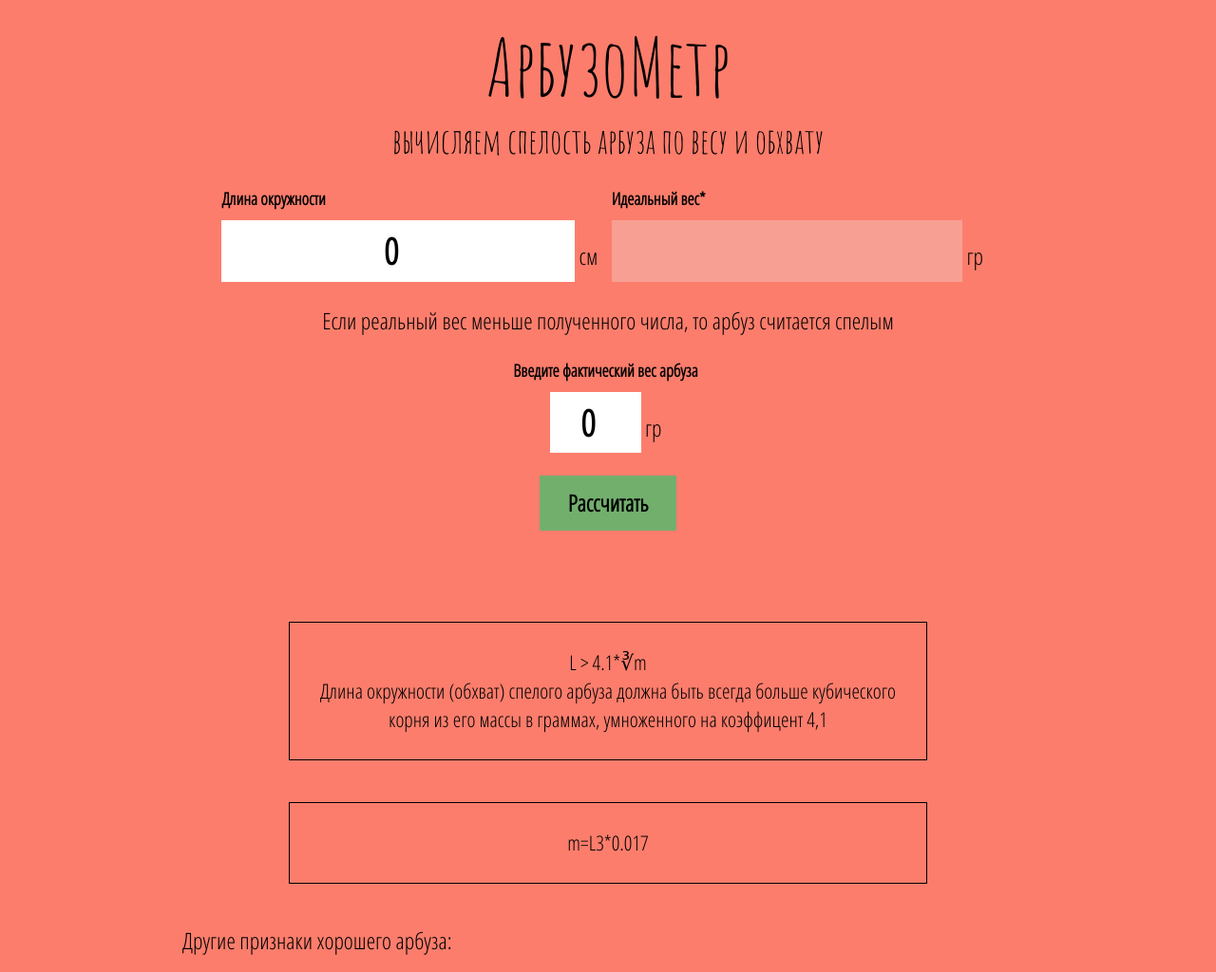
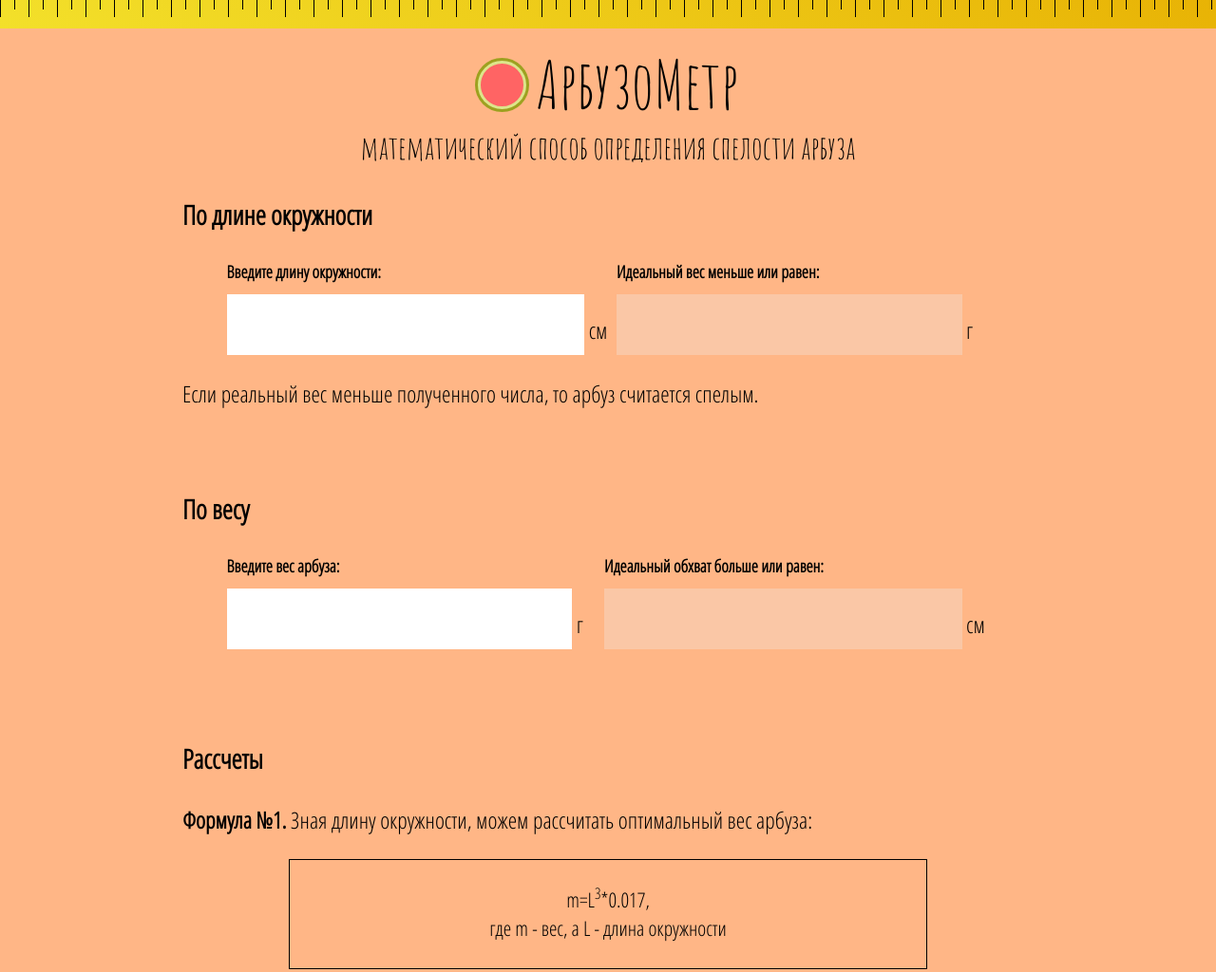
Before and after one commit to arbuzometr/arbuz.github.io, a plain HTML site: page index.html in a window 1280 px wide. Shown: the top 1024 px of the page at 95% size. Drawn offline with Linux system fonts and the light colour scheme.

Commit message:
Changed design

```diff
--- a/css/main.css
+++ b/css/main.css
@@ -17,9 +17,6 @@ html {
     font-size: 1.5em;
     line-height: 1.4;
 }
-
-
-
 
 /*
  * Remove text-shadow in selection highlight:
@@ -41,9 +38,6 @@ html {
     text-shadow: none;
 }
 
-
-
-
 /*
  * A better looking default horizontal rule
  */
@@ -56,8 +50,6 @@ hr {
     margin: 1em 0;
     padding: 0;
 }
-
-
 
 
 /*
@@ -76,8 +68,6 @@ video {
 }
 
 
-
-
 /*
  * Remove default fieldset styles.
  */
@@ -89,8 +79,6 @@ fieldset {
 }
 
 
-
-
 /*
  * Allow only vertical resizing of textareas.
  */
@@ -98,8 +86,6 @@ fieldset {
 textarea {
     resize: vertical;
 }
-
-
 
 
 /* ==========================================================================
@@ -115,7 +101,6 @@ textarea {
 
 
 
-
 /* ==========================================================================
    Author's custom styles
    ========================================================================== */
@@ -128,7 +113,8 @@ body {
 }
 
 body {
-    background-color: #FC7D6C;
+    /*background-color: #FC7D6C;*/
+    background-color: #FFB686;
     color: black;
     font-family: 'Open Sans Condensed', sans-serif;
 }
@@ -147,6 +133,21 @@ body {
     }
 }
 
+.bg {
+    background-image: linear-gradient(45deg, #F3E02A, #E8B305);
+    height: 30px;
+}
+
+.bg::before {
+    content: '';
+    display: block;
+    height: 30px;
+    background: url(../img/meter.png) repeat-x 0 0;
+}
+
+
+
+
 
 /* Header */
 
@@ -155,7 +156,7 @@ body {
 }
 
 .logo {
-    font: normal 3.5em 'Amatic SC', cursive;
+    font: normal 2.9em 'Amatic SC', cursive;
     text-align: center;
     margin-top: .2em;
     margin-bottom: 0;
@@ -163,16 +164,53 @@ body {
 
 .tagline {
     font-family: 'Amatic SC', cursive;
-    font-size: 1.5em;
+    font-size: 1.4em;
     text-align: center;
 }
+
+.icon-melon {
+    display: inline-block;
+    width: 45px;
+    height: 45px;
+    position: relative;
+    background: #ff6464;
+    border: 3px solid #dde58b;
+    border-radius: 50%;
+    margin-right: 10px;
+}
+
+.icon-melon::before {
+    content: "";
+    position: absolute;
+    top: -6px;
+    right: -6px;
+    bottom: -6px;
+    left: -6px;
+    border-radius: 50%;
+    border: 4px solid #9da120;
+    z-index: -1;
+}
+
+
+
 
 
 /* Content */
 
+ul li {
+    list-style: none;
+}
+
+ul li:before {
+    content: "\2014\a0";
+    float: left;
+    margin-left: -1.2em;
+}
+
 section {
     margin-bottom: 4em;
 }
+
 
 blockquote {
     border: 1px solid black;
@@ -182,23 +220,23 @@ blockquote {
     text-align: center;
 }
 
-.melonform {
-    display: -webkit-box;
-    display: -ms-flexbox;
-    display: flex;
-    -webkit-box-orient: vertical;
-    -webkit-box-direction: normal;
-    -ms-flex-direction: column;
-    flex-direction: column;
+@media (min-width: 650px) {
+    blockquote {
+        padding: 3%;
+        font-size: .9em;
+        width: 75%;
+        -webkit-box-sizing: border-box;
+        box-sizing: border-box;
+    }
 }
 
 .form-group {
-    /*margin-bottom: 1em;*/
     display: -webkit-box;
     display: -ms-flexbox;
     display: -webkit-flex;
     display: flex;
     justify-content: center;
+    margin-bottom: 1em;
 }
 
 .form-group-col:first-child {
@@ -212,16 +250,14 @@ blockquote {
     font-weight: bold;
 }
 
-
-/*@media (min-width:650px) {
-    .form-label {
-        width: 8.75em;
+@media screen and (max-width: 509px) {
+    .form-label_melonweight {
+        margin-top: 1rem;
     }
 }
-*/
 
 .form-input {
-    width: calc(100% - 1.4rem);
+    width: calc(100% - 1.2rem);
     border: 0;
     padding: 10px 10px;
     font-size: 1.6rem;
@@ -230,108 +266,18 @@ blockquote {
     text-align: center;
 }
 
-.form-input_medium {
-    width: 4rem;
-}
-
 .form-button {
     position: relative;
     background-color: rgba(81, 188, 109, 0.8);
     border: 0;
-    /*border-radius: 40px;*/
-    padding: 15px 30px;
+    padding: 20px 100px;
     color: #000;
     cursor: pointer;
     font-weight: bold;
     transition: 0.5s;
-    /*background-size: 200% auto;*/
 }
 
 
-
-
-/*.form-button {background-image: linear-gradient(to right, #3CA55C 0%, #B5AC49 51%, #3CA55C 100%)}
-.form-button:hover { background-position: right center; }*/
-
-
-/*.form-button:hover {
-    background-color: #FC7D6C;
-    color: #000;
-}
-.form-button::before {
-    content: '';
-    border-radius: inherit;
-    position: absolute;
-    top: -7px;
-    bottom: -7px;
-    left: -7px;
-    right: -7px;
-    opacity: 0.2;
-    z-index: -1;
-    background-color: #506F08;
-    -webkit-transform: scale3d(0.7, 1, 1);
-    transform: scale3d(0.7, 1, 1);
-    -webkit-transition: -webkit-transform 0.3s, opacity 0.3s;
-    -webkit-transition: opacity 0.3s, -webkit-transform 0.3s;
-    transition: opacity 0.3s, -webkit-transform 0.3s;
-    -o-transition: transform 0.3s, opacity 0.3s;
-    transition: transform 0.3s, opacity 0.3s;
-    transition: transform 0.3s, opacity 0.3s, -webkit-transform 0.3s;
-        -webkit-transition-timing-function: cubic-bezier(0.2, 1, 0.3, 1);
-    -o-transition-timing-function: cubic-bezier(0.2, 1, 0.3, 1);
-       transition-timing-function: cubic-bezier(0.2, 1, 0.3, 1);
-}
-.form-button:hover::before {
-        -webkit-transform: scale3d(1, 1, 1);
-    transform: scale3d(1, 1, 1);
-    opacity: 1;
-}*/
-
-#errors {
-    text-align: center;
-    font-weight: bold;
-}
-
-#result span {
-    font-weight: bold;
-    font-size: 2em;
-}
-
-ul li {
-    list-style: none;
-}
-
-ul li:before {
-    content: "\2014\a0";
-    float: left;
-    margin-left: -1.2em;
-}
-
-@media (min-width: 650px) {
-    blockquote {
-        padding: 3%;
-        font-size: .9em;
-        width: 75%;
-        -webkit-box-sizing: border-box;
-        box-sizing: border-box;
-    }
-}
-
-@media (min-width: 348px) {
-    .melon-label {
-        display: inline-block;
-    }
-}
-
-.visual {
-    background: -webkit-gradient(linear, left top, right top, from(#FED3A2), color-stop(#FE583F), color-stop(#E70001), to(#420200));
-    background: -webkit-linear-gradient(left, #FED3A2, #FE583F, #E70001, #420200);
-    background: -o-linear-gradient(left, #FED3A2, #FE583F, #E70001, #420200);
-    background: linear-gradient(to right, #FED3A2, #FE583F, #E70001, #420200);
-    height: 50px;
-    width: 270px;
-    margin: 0 auto;
-}
 
 
 
@@ -351,6 +297,9 @@ ul li:before {
 .hidden {
     display: none !important;
 }
+
+
+
 
 
 
@@ -380,6 +329,13 @@ ul li:before {
 
 
 
+
+
+
+
+
+
+
 /*
  * Extends the .visuallyhidden class to allow the element
  * to be focusable when navigated to via the keyboard:
@@ -400,6 +356,13 @@ ul li:before {
 
 
 
+
+
+
+
+
+
+
 /*
  * Hide visually and from screen readers, but maintain layout
  */
@@ -407,6 +370,13 @@ ul li:before {
 .invisible {
     visibility: hidden;
 }
+
+
+
+
+
+
+
 
 
 
@@ -438,6 +408,13 @@ ul li:before {
 
 
 
+
+
+
+
+
+
+
 /* ==========================================================================
    EXAMPLE Media Queries for Responsive Design.
    These examples override the primary ('mobile first') styles.
@@ -455,6 +432,13 @@ ul li:before {
 (min-resolution: 120dpi) {
     /* Style adjustments for high resolution devices */
 }
+
+
+
+
+
+
+
 
 
 
--- a/index.html
+++ b/index.html
@@ -4,7 +4,7 @@
 <head>
     <meta charset="utf-8">
     <meta http-equiv="x-ua-compatible" content="ie=edge">
-    <title></title>
+    <title>Арбузометр</title>
     <meta name="description" content="">
     <meta name="viewport" content="width=device-width, initial-scale=1, shrink-to-fit=no">
     <link rel="manifest" href="site.webmanifest">
@@ -20,55 +20,68 @@
     <p class="browserupgrade">You are using an <strong>outdated</strong> browser. Please <a href="https://browsehappy.com/">upgrade your browser</a> to improve your experience and security.</p>
   <![endif]-->
     <!-- Add your site or application content here -->
+    <div class="bg"></div>
     <main class="layout clearfix">
+
         <header class="header">
-            <h1 class="logo">АрбузоМетр</h1>
-            <div class="tagline">вычисляем спелость арбуза по весу и обхвату</div>
+            <h1 class="logo"><i class="icon-melon"></i>АрбузоМетр</h1>
+            <div class="tagline">математический способ определения спелости арбуза</div>
         </header>
         <section class="form">
-            <div class="melonform">
+                <h3>По длине окружности</h3>
                 <div class="form-group">
                     <div class="form-group-col">
-                        <label class="form-label">Длина окружности</label>
-                        <input type="number" id="circ" class="form-input" name="circ" value="0" min="0" step="1" /> см
+                        <label class="form-label">Введите длину окружности:</label>
+                        <input type="number" id="input-circumference" class="form-input" name="circ" value="" min="0" step="1" /> см
                     </div>
                     <div class="form-group-col">
-                        <label class="form-label">Идеальный вес*</label>
-                        <input type="text" disabled="" id="result-weight-brief" class="form-input" name="" /> гр
+                        <label class="form-label">Идеальный вес меньше или равен:</label>
+                        <input type="text" disabled="" id="result-weight" class="form-input" name="" /> г
+                        <div>
+                            <small id="result-weight-max"></small>
+                        </div>
                     </div>
                 </div>
-                <p class="text-center">
-                    Если реальный вес меньше полученного числа, то арбуз считается спелым
-                    <!-- <br/>↓ -->
+                <p>
+                    Если реальный вес меньше полученного числа, то арбуз считается спелым.
                 </p>
-                <div class="form-group text-center">
+                <br>
+                <h3>По весу</h3>
+                <div class="form-group">
                     <div class="form-group-col">
-                        <label class="form-label">Введите фактический вес арбуза</label>
-                        <input type="number" id="weight" class="form-input form-input_medium" name="weight" value="0" min="0" step="10" /> гр
+                        <label class="form-label form-label_melonweight">Введите вес арбуза:</label>
+                        <input type="number" id="input-weight" class="form-input" name="weight" value="" min="0" step="100" /> г
                     </div>
-                    <!-- <div class="form-group-col">
-                        <label class="form-label">Идеальный обхват**</label>
-                        <input type="text" id="result-circ-brief" class="form-input" name="" /> см
-                    </div> -->
+                    <div class="form-group-col">
+                        <label class="form-label">Идеальный обхват больше или равен:</label>
+                        <input type="text" disabled="" id="result-circ" class="form-input" name="" /> см
+                    </div>
                 </div>
-            </div>
-            <p class="text-center">
-                <button id="button" class="form-button">Рассчитать</button>
-            </p>
-            <p>
-                <div class="text-center" >
-                  <b id="result-ripeness"></b>
+                <!--  <div class="form-group text-center">
+                    <button id="button" class="form-button">Рассчитать</button>
+                </div> -->
+            <!-- <p>
+                <div class="text-center">
+                    <b id="result-ripeness"></b>
                 </div>
                 <p id="result-weight-full"></p>
-            </p>
+            </p> -->
         </section>
         <section>
+            <h3>Рассчеты</h3>
+            <p><b>Формула №1.</b> Зная длину окружности, можем рассчитать оптимальный вес арбуза:</p>
+            <blockquote>
+                m=L<sup>3</sup>*0.017,
+                <footer>где m - вес, а L - длина окружности</footer>
+            </blockquote>
+            <p>
+                *Опытным путем было выяснено, что если арбуз легче более чем на 7% от идеального рассчетного веса, то скорее всего он переспел.
+            </p>
+            <br/>
+            <p><b>Формула №2.</b> Зная вес, рассчитаем максимальный обхват арбуза:</p>
             <blockquote>L > 4.1*∛m
                 <br/> Длина окружности (обхват) спелого арбуза должна быть всегда больше кубического корня из его массы в граммах, умноженного на коэффицент 4,1</blockquote>
-            <blockquote>
-                m=L3*0.017
-            </blockquote>
-            <p>Другие признаки хорошего арбуза:</p>
+            <h3>Признаки спелого арбуза:</h3>
             <ul>
                 <li>Трещит при сжимании</li>
                 <li>Издает гулкий звук при постукивании. Осенью выбирать нужно только «звонкие» арбузы.</li>
@@ -78,22 +91,10 @@
                 <li>Без надрезов и трещин</li>
                 <li>Идеальный размер арбуза средний - 5-7кг</li>
             </ul>
-             20 дней - срок хранения арбуза в сухом месте
 
         </section>
     </main>
-    <!-- <script src="js/vendor/modernizr-3.6.0.min.js"></script>
-  <script src="https://code.jquery.com/jquery-3.3.1.min.js" integrity="sha256-FgpCb/KJQlLNfOu91ta32o/NMZxltwRo8QtmkMRdAu8=" crossorigin="anonymous"></script>
-  <script>window.jQuery || document.write('<script src="js/vendor/jquery-3.3.1.min.js"><\/script>')</script>
-  <script src="js/plugins.js"></script>
--->
     <script src="js/main.js"></script>
-    <!-- Google Analytics: change UA-XXXXX-Y to be your site's ID. -->
-    <!-- <script>
-  window.ga = function () { ga.q.push(arguments) }; ga.q = []; ga.l = +new Date;
-  ga('create', 'UA-XXXXX-Y', 'auto'); ga('send', 'pageview')
-</script>
-<script src="https://www.google-analytics.com/analytics.js" async defer></script> -->
 </body>
 
 </html>
--- a/js/main.js
+++ b/js/main.js
@@ -1,37 +1,29 @@
-button.onclick = countMelon;
+// button.onclick = countMelon;
 
-circ.addEventListener("change", countMelon, false);
-circ.addEventListener("keyup", countMelon, false);
+document.querySelector("#input-circumference").addEventListener("change", countMelon, false);
+document.querySelector("#input-circumference").addEventListener("keyup", countMelon, false);
 
-// weight.addEventListener("change", countMelon, false);
-// weight.addEventListener("keyup", countMelon, false);
+document.querySelector("#input-weight").addEventListener("change", countMelon, false);
+document.querySelector("#input-weight").addEventListener("keyup", countMelon, false);
 
 function countMelon() {
-    let realL = document.getElementById('circ').value;
-    let realM = document.getElementById('weight').value;
+    let circumference = document.querySelector("#input-circumference").value;
+    let weight = document.querySelector("#input-weight").value;
 
-    let idealM = getIdealWeight(realL);
+    if (+circumference !== 0) {
+        let idealWeight = getIdealWeight(circumference);
+        document.querySelector("#result-weight").value = idealWeight;
 
+        let idealWeightMax = getIdealWeightMax(idealWeight);
+        document.querySelector("#result-weight-max").innerHTML = 'но не менее <b>' + idealWeightMax + 'г</b>*';
+    }
 
-    // let idealL = getIdealCircumference(realM);
-    if (+realM !== 0) {
-        let ripenessByWeight = getRipenessByWeight(realM, idealM);
-        document.querySelector("#result-ripeness").innerHTML = ripenessByWeight;
+    if (+weight !== 0) {
+        document.querySelector("#result-circ").value = getIdealCircumference(weight);
+    }
 
-        // let ripenessByCircumference = getRipenessByCircumference(realL, idealL);
-        // document.querySelector("#result-ripeness-circ").innerHTML = "1 формула: <b>" + ripenessByCircumference + "% спелости</b>";
-    }
-    // document.querySelector("#result-circ-brief").value = idealL;
-    // document.querySelector("#result-сirc-full").innerHTML = "L > 4.1*&#8731;m,<br/> где m – масса арбуза, L – обхват арбуза <br/>" +
-    //     "для веса - " + realM + "гр<br/>" +
-    //     " идеальный обхват - <b>" + idealL + "см</b>";
+}
 
-    document.querySelector("#result-weight-brief").value = idealM;
-    document.querySelector("#result-weight-full").innerHTML = "m=L<sup>3</sup>*0.017,<br/> где m – масса арбуза, L – обхват арбуза <br/>" +
-        "для обхвата - " + realL + "см<br/>" +
-        " идеальный вес - <b>" + idealM + "гр</b>";
-}
-// };
 //L > 4.1*∛m
 function getIdealCircumference(weight) {
     return Math.round(Math.cbrt(weight) * 4.1);
@@ -41,18 +33,23 @@ function getIdealWeight(circumference) {
     return Math.round(Math.pow(circumference, 3) * 0.017);
 }
 
+function getIdealWeightMax(weight) {
+    return Math.round(weight - (weight / 100) * 7);
+}
+
 function getRipenessByCircumference(circumference, idealCircumference) {
     return Math.round(100 + (circumference - idealCircumference) / (idealCircumference / 100));
 }
 
 function getRipenessByWeight(weight, idealweight) {
-    var str;
+    var str = '';
+    console.log(weight, idealweight * 0.9)
     if (idealweight > weight && weight < idealweight * 0.8) {
         str = 'ПЕРЕСПЕЛЫЙ';
     } else if (idealweight > weight && weight > idealweight * 0.8) {
         str = 'СПЕЛЫЙ';
     } else {
-        str = "✖ НЕСПЕЛЫЙ";
+        str = '✖ НЕСПЕЛЫЙ';
     }
 
     return str;
```
Also changed, not shown: img/meter.png (added).
